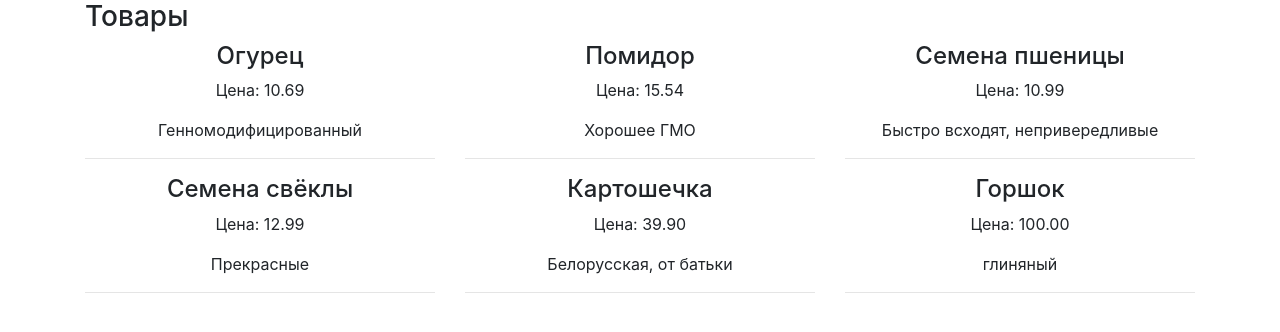
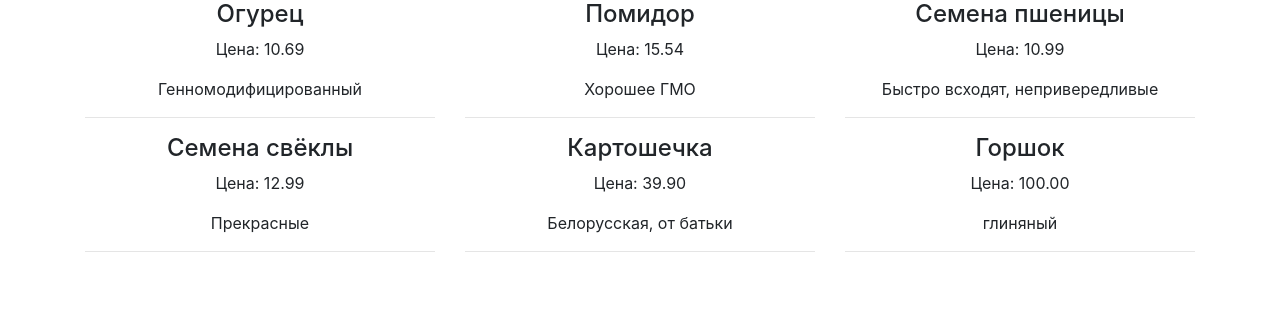
Before and after one commit to DEMIDOB/Dachnik, a Django app: page /products/ in a window 1280 px wide. Shown: the part 222-554 px from the top of the page. Run offline with Django 3.2, Linux system fonts and the light colour scheme; data comes from the database, SQL or seed files in the repository; both versions use the stored data as it was after the commit; some libraries are stand-ins or nearby versions.

Commit message:
Products template changed

```diff
--- a/src/templates/products.html
+++ b/src/templates/products.html
@@ -18,7 +18,7 @@
 
 {% block content %}
     <div class="container">
-        <h3>Товары</h3>
+        <div></div>
         <div class="row">
             {% for pr in products %}
                 <div class="col-md-4 text-center">
```
Also changed, not shown: src/db.sqlite3, 1 other file.
